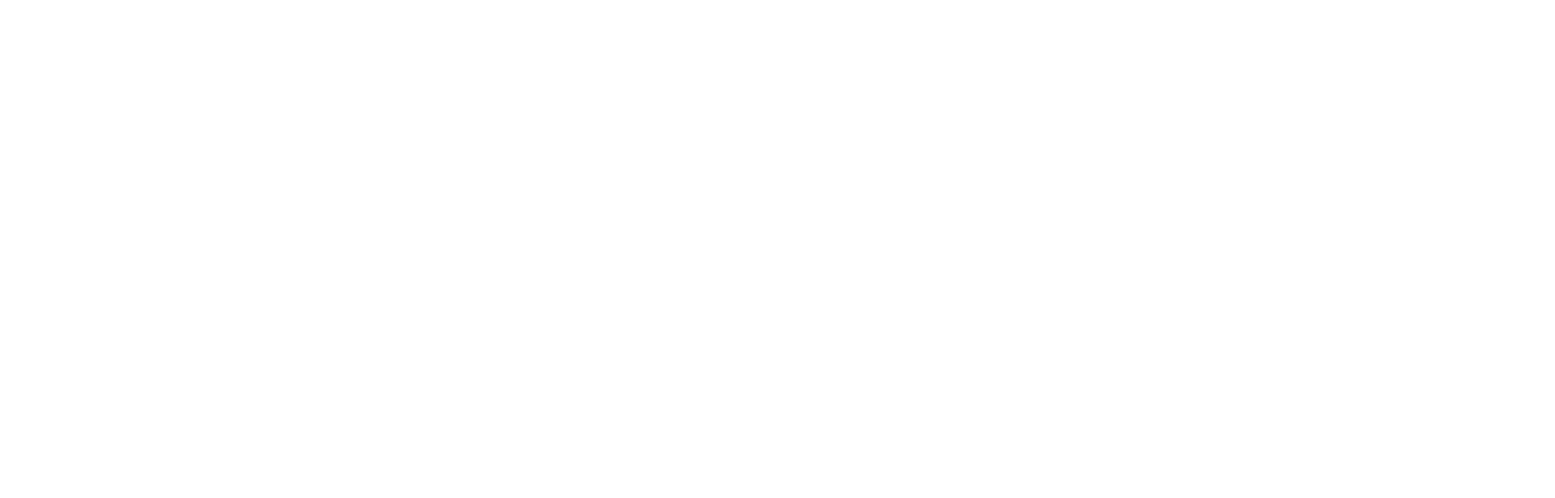
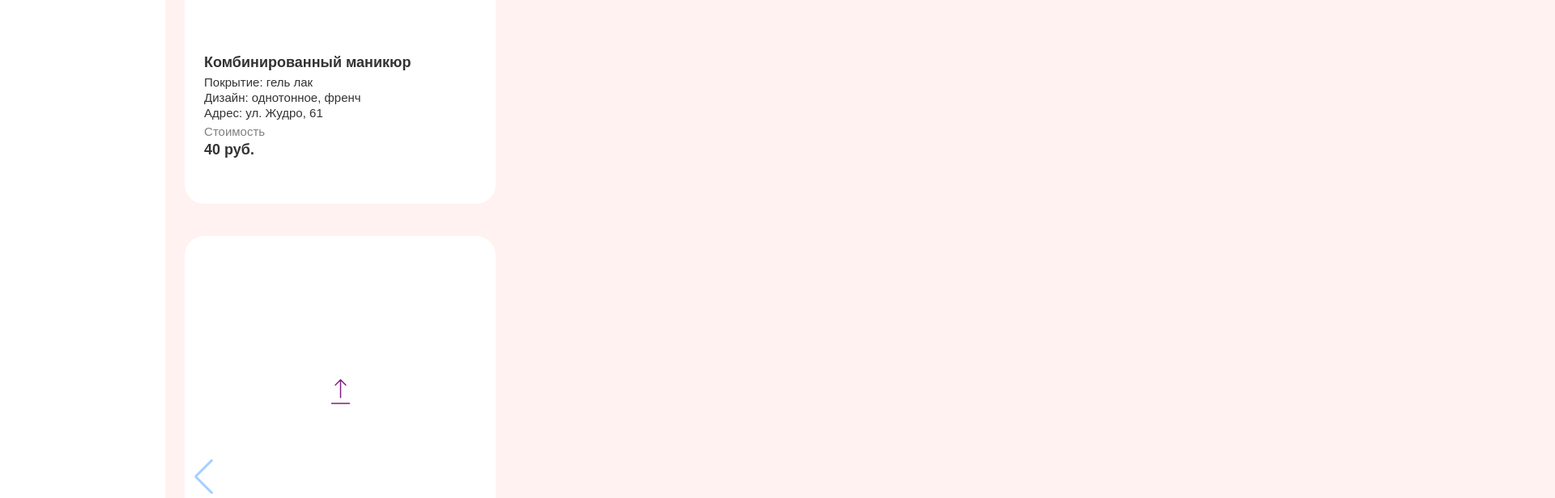
Before and after one commit to gfredex/ProjectBeauty, a React (Vite) app: page / in a window 1280 px wide. Shown: the part 1860-2476 px from the top of the page at 81% size, 1920 px wide, since content can reach past the window. Before the commit the page ends 1608 px from the top, so only its background shows below. Built offline with nearby package versions, Linux system fonts and the light colour scheme; a web font is replaced by a local one.

Commit message:
add swiper

```diff
--- /dev/null
+++ b/src/components/UI/ServiceCard/index.tsx
@@ -0,0 +1,137 @@
+import React, { useState } from 'react';
+import Upload from '@/assets/icons/colored/Upload.svg?react';
+import Edit from '@/assets/icons/colored/Edit.svg?react';
+import { SvgIcon } from '@/components';
+import styles from './serviceCard.module.scss';
+
+interface ServiceData {
+    name: string;
+    coating: string;
+    design: string;
+    address: string;
+    price: string;
+    image: string;
+}
+
+const ServiceCard: React.FC = () => {
+    const [editMode, setEditMode] = useState(false);
+    const [uploadMode, setUploadMode] = useState(false);
+    const [formData, setFormData] = useState<ServiceData>({
+        name: 'Комбинированный маникюр',
+        coating: 'гель лак',
+        design: 'однотонное, френч',
+        address: 'ул. Жудро, 61',
+        price: '40 руб.',
+        image: '',
+    });
+    const [tempData, setTempData] = useState<ServiceData>(formData);
+    const [hovered, setHovered] = useState(false);
+
+    const handleImageUpload = (e: React.ChangeEvent<HTMLInputElement>) => {
+        const file = e.target.files?.[0];
+        if (file) {
+            const reader = new FileReader();
+            reader.onloadend = () => {
+                setTempData({ ...tempData, image: reader.result as string });
+            };
+            reader.readAsDataURL(file);
+        }
+    };
+
+    const handleInputChange = (e: React.ChangeEvent<HTMLInputElement>) => {
+        setTempData({ ...tempData, [e.target.name]: e.target.value });
+    };
+
+    const handleSubmit = () => {
+        setFormData(tempData);
+        setUploadMode(false);
+    };
+
+    return (
+        <div
+            className={styles.wrapServCard}
+            onMouseEnter={() => setHovered(true)}
+            onMouseLeave={() => setHovered(false)}
+        >
+            <div className={styles.imgSection}>
+                {formData.image ? (
+                    <div className={styles.wrappPicture}>
+                        <img
+                            className={styles.picture}
+                            src={formData.image}
+                            alt="preview"
+                        />
+                        {hovered && (
+                            <>
+                                <button
+                                    className={styles.iconButton}
+                                    onClick={() => {
+                                        setEditMode(true);
+                                        setUploadMode(false);
+                                        setFormData({
+                                            name: '',
+                                            coating: '',
+                                            design: '',
+                                            address: '',
+                                            price: '',
+                                            image: '',
+                                        });
+                                    }}
+                                >
+                                    <SvgIcon Icon={Edit} className="editUpload" />
+                                </button>
+                                <button
+                                    className={styles.textButton}
+                                    onClick={() => {
+                                        setUploadMode(true);
+                                        setEditMode(false);
+                                        setTempData(formData);
+                                    }}
+                                >
+                                    редактировать
+                                </button>
+                            </>
+                        )}
+                    </div>
+                ) : (
+                    <div
+                        className={styles.wrappIcon}
+                        onClick={() => {
+                            setUploadMode(true);
+                            setEditMode(false);
+                            setTempData(formData);
+                        }}
+                        style={{ cursor: 'pointer' }}
+                    >
+                        <SvgIcon Icon={Upload} />
+                    </div>
+                )}
+            </div>
+
+            {!editMode && !uploadMode && (
+                <div className={styles.infoBlock}>
+                    <h3 className={styles.title}>{formData.name}</h3>
+                    <p className={styles.text}><strong>Покрытие:</strong> {formData.coating}</p>
+                    <p className={styles.text}><strong>Дизайн:</strong> {formData.design}</p>
+                    <p className={styles.text}><strong>Адрес:</strong> {formData.address}</p>
+                    <p className={styles.label}>Стоимость</p>
+                    <p className={styles.price}>{formData.price}</p>
+                </div>
+            )}
+
+            {uploadMode && (
+                <div>
+                    <input type='file' accept='image/*' onChange={handleImageUpload} />
+                    <input type='text' name='name' placeholder='Наименование' value={tempData.name} onChange={handleInputChange} />
+                    <input type='text' name='coating' placeholder='Покрытие' value={tempData.coating} onChange={handleInputChange} />
+                    <input type='text' name='design' placeholder='Дизайн' value={tempData.design} onChange={handleInputChange} />
+                    <input type='text' name='address' placeholder='Адрес' value={tempData.address} onChange={handleInputChange} />
+                    <input type='text' name='price' placeholder='Цена' value={tempData.price} onChange={handleInputChange} />
+                    <button onClick={handleSubmit}>OK</button>
+                </div>
+            )}
+        </div>
+    );
+};
+
+export { ServiceCard };
--- /dev/null
+++ b/src/components/UI/ServiceCard/serviceCard.module.scss
@@ -0,0 +1,77 @@
+@use '../../../styles/variables' as *;
+@use '../../../styles/mixins' as *;
+
+.wrapServCard {
+  display: inline-block;
+  background-color: $color-white;
+  border-radius: $spacing-24;
+}
+
+.wrappPicture {
+  max-width: 384px;
+  position: relative;
+}
+
+.picture {
+  width: 100%;
+  border-radius: $spacing-24 $spacing-24  $spacing-0 $spacing-0;
+}
+
+.wrappIcon {
+  @include rowing(center, center);
+  @include sizes(384px, 384px);
+}
+
+.infoBlock {
+  padding: $spacing-12 $spacing-24;
+}
+
+.title {
+  padding-bottom: $spacing-8;
+}
+
+.price {
+  padding-bottom: $spacing-46;
+}
+
+.title, .price {
+  @include fonts($manroupe-font, $font-weight-600, $font-size-18, $color-gray4);
+}
+
+.text {
+  @include fonts($manroupe-font, $font-weight-400, $font-size-15, $color-gray4);
+  padding-bottom: $spacing-4;
+}
+
+.label {
+  @include fonts($manroupe-font, $font-weight-400, $font-size-15, $color-gray5);
+  padding: $spacing-4 $spacing-0 $spacing-6;
+}
+
+.imgSection {
+  position: relative;
+}
+
+.iconButton {
+  top: 40%;
+  left: 40%;
+  padding: $spacing-8;
+  border: none;
+  border-radius:  $spacing-8;
+  opacity: .7;
+  background-color: $color-white;
+}
+
+.textButton {
+  @include fonts($manroupe-font, $font-weight-400, $font-size-10, $color-gray4);
+  top: 20%;
+  left: 36%;
+  padding: $spacing-8 $spacing-8;
+  border: none;
+  border-radius: $spacing-8;
+  background-color: $color-white;
+}
+
+.iconButton, .textButton {
+  position: absolute;
+}
--- /dev/null
+++ b/src/components/UI/ServiceCardSlider/index.tsx
@@ -0,0 +1,32 @@
+import React from 'react';
+import { Swiper, SwiperSlide } from 'swiper/react';
+import 'swiper/css';
+import 'swiper/css/navigation';
+import 'swiper/css/pagination';
+import { Navigation, Pagination } from 'swiper/modules';
+import { ServiceCard } from '@/components';
+
+const ServiceCardSlider: React.FC = () => {
+    return (
+        <Swiper
+            modules={[Navigation, Pagination]}
+            spaceBetween={20}
+            slidesPerView={1}
+            navigation
+            pagination={{ clickable: true }}
+            breakpoints={{
+                640: { slidesPerView: 1 },
+                768: { slidesPerView: 2 },
+                1024: { slidesPerView: 3 },
+            }}
+        >
+            {[...Array(6)].map((_, idx) => (
+                <SwiperSlide key={idx}>
+                    <ServiceCard />
+                </SwiperSlide>
+            ))}
+        </Swiper>
+    );
+};
+
+export { ServiceCardSlider };
--- a/src/components/index.ts
+++ b/src/components/index.ts
@@ -41,6 +41,8 @@
 export * from './UI/MasterServicesForm';
 export * from './UI/ImageUploader';
 export * from './UI/Diplomas';
+export * from './UI/ServiceCard';
+export * from './UI/ServiceCardSlider';
 export * from './containers/Dropdown';
 export * from './containers/CountrySelector';
 export * from './containers/BannerContainer';
--- a/src/pages/MasterArea/index.tsx
+++ b/src/pages/MasterArea/index.tsx
@@ -15,6 +15,7 @@
     MasterServicesContainer,
     MasterExperienceContainer,
     Diplomas,
+    ServiceCard, ServiceCardSlider,
 } from '@/components';
 import logoIcon from '../../assets/icons/colored/Logo.svg?react';
 import { useAppSelector } from '@/hooks/reduxHooks';
@@ -68,6 +69,8 @@
                                     )}
                                     <MasterAdressesContainer />
                                     <MasterServicesContainer />
+                                    <ServiceCard/>
+                                    <ServiceCardSlider/>
                                 </div>
                             </div>
                         </div>
```
